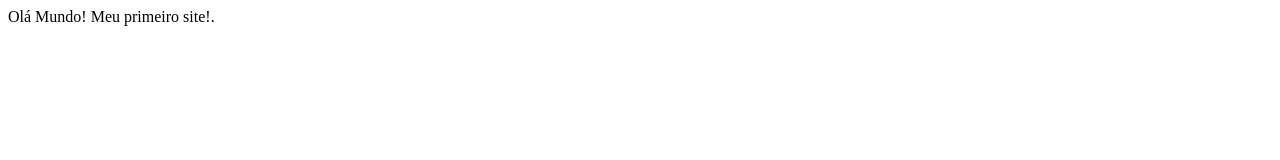
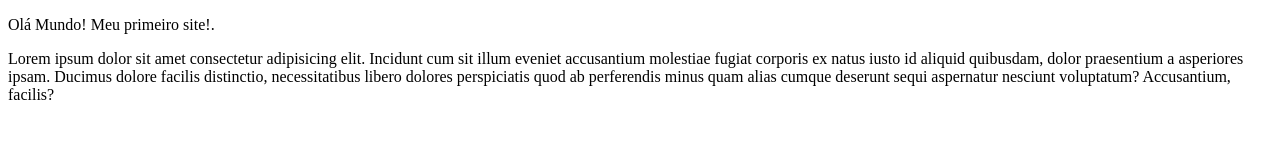
Before and after one commit to BrunoMoacir/Projetoweb1, a plain HTML site: page index.html in a window 1280 px wide. Drawn offline with Linux system fonts and the light colour scheme.

Commit message:
UPDATE index.html

```diff
--- a/index.html
+++ b/index.html
@@ -6,6 +6,8 @@
     <title>Document</title>
 </head>
 <body>
-        Olá Mundo! Meu primeiro site!.
+       <p>Olá Mundo! Meu primeiro site!.</p>
+
+        <p>Lorem ipsum dolor sit amet consectetur adipisicing elit. Incidunt cum sit illum eveniet accusantium molestiae fugiat corporis ex natus iusto id aliquid quibusdam, dolor praesentium a asperiores ipsam. Ducimus dolore facilis distinctio, necessitatibus libero dolores perspiciatis quod ab perferendis minus quam alias cumque deserunt sequi aspernatur nesciunt voluptatum? Accusantium, facilis?</p>
 </body>
 </html>
```
